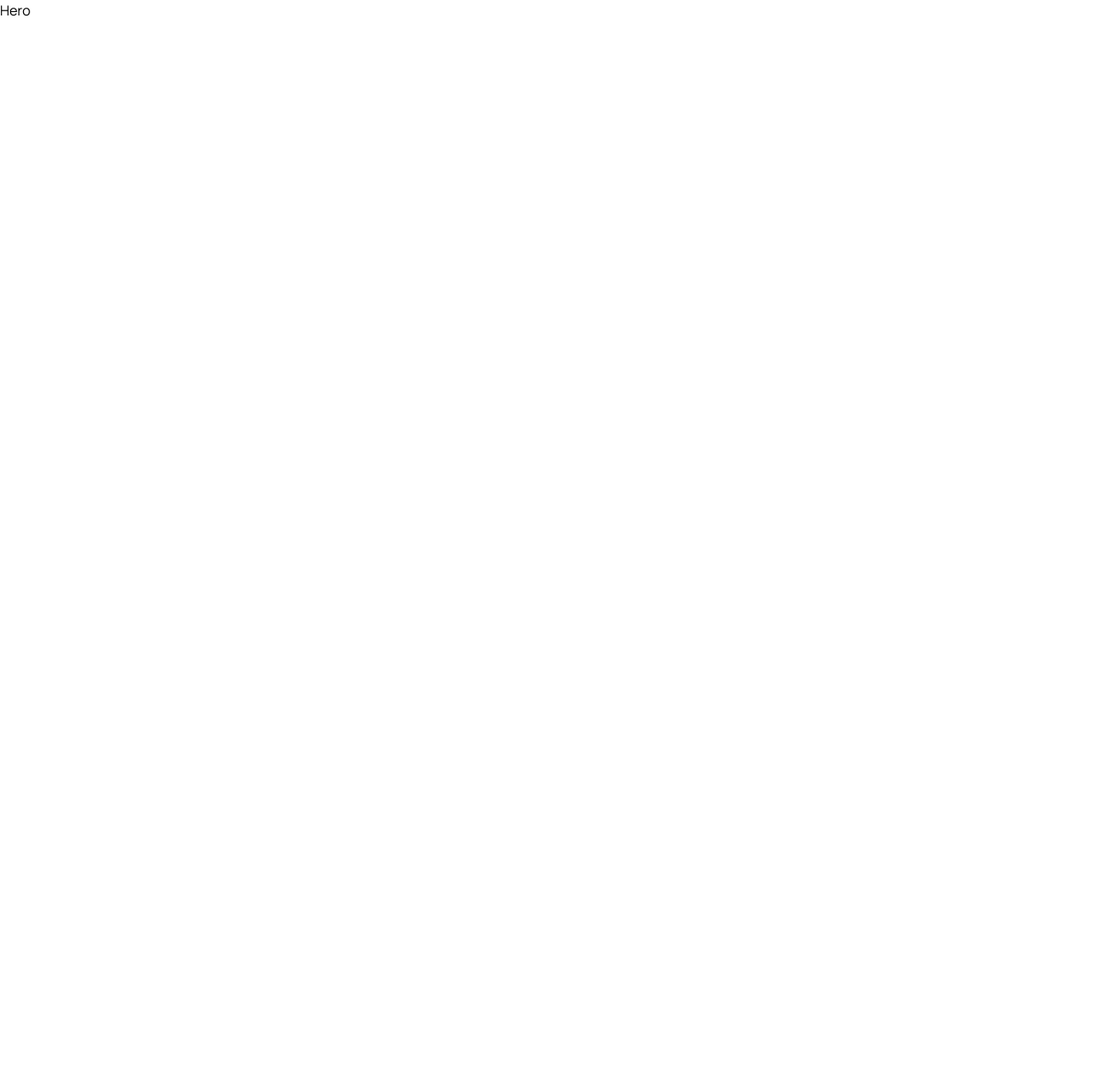
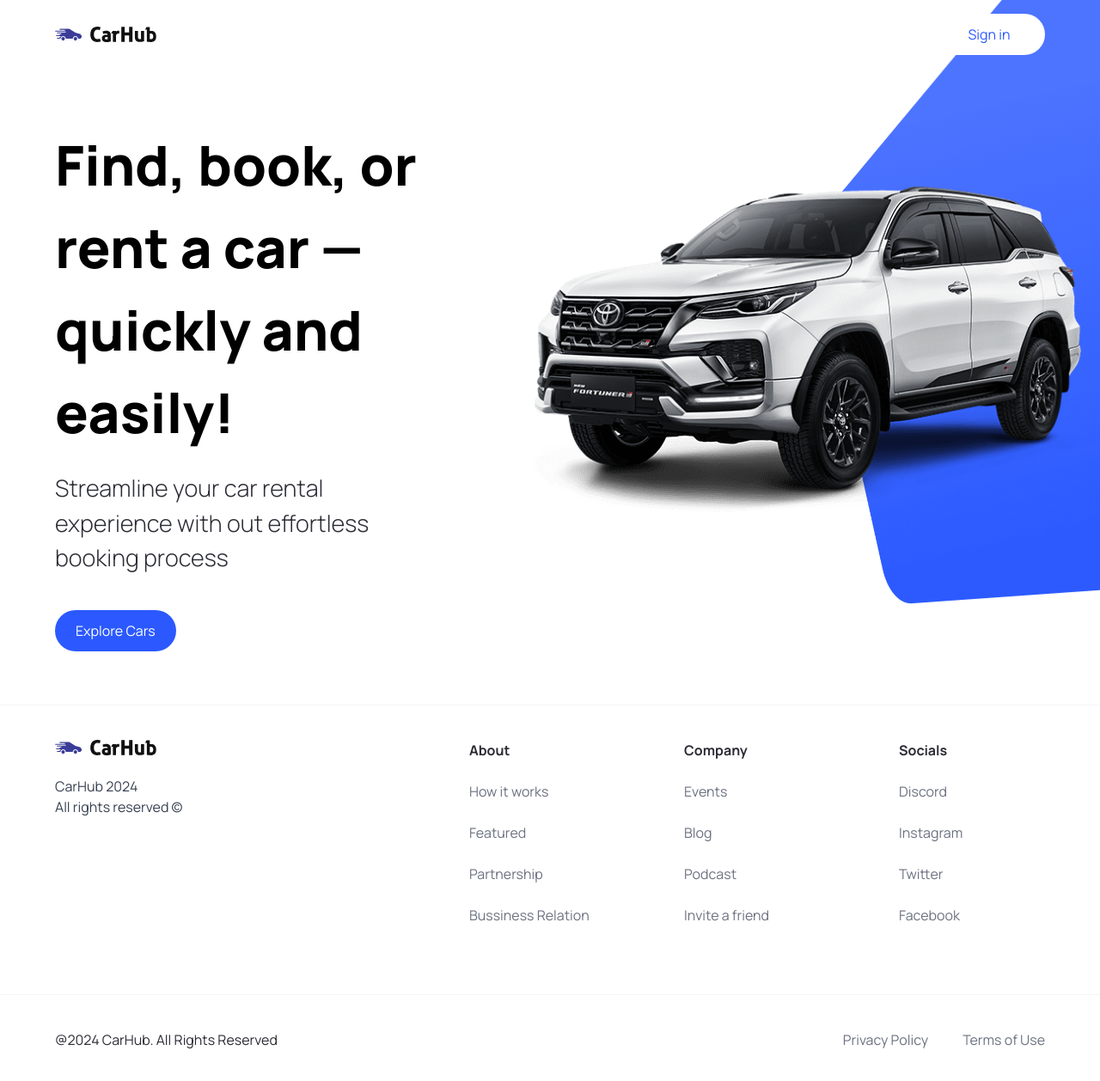
Before and after one commit to Adolsik/car-showcase, a Next.js app: page / in a window 1280 px wide. Shown: the top 1258 px of the page at 86% size. Before the commit the page ends 800 px from the top, so only its background shows below. Built offline with nearby package versions, Linux system fonts and the light colour scheme.

Commit message:
hero,navbar,footer

```diff
--- a/app/layout.tsx
+++ b/app/layout.tsx
@@ -1,12 +1,13 @@
 import type { Metadata } from "next";
-import { Inter } from "next/font/google";
 import "./globals.css";
 
-const inter = Inter({ subsets: ["latin"] });
+import Navbar from '../components/Navbar';
+import Footer from '../components/Footer'
+
 
 export const metadata: Metadata = {
-  title: "Create Next App",
-  description: "Generated by create next app",
+  title: "CarHub",
+  description: "Discover the best cars in the world",
 };
 
 export default function RootLayout({
@@ -16,7 +17,11 @@
 }>) {
   return (
     <html lang="en">
-      <body className={inter.className}>{children}</body>
+      <body className="relative">
+        <Navbar />
+        {children}
+        <Footer />
+        </body>
     </html>
   );
 }
--- /dev/null
+++ b/components/Button.tsx
@@ -0,0 +1,20 @@
+"use client";
+import Image from "next/image"
+import { MouseEventHandler } from "react";
+
+const Button = (props: {title:string, handleClick?: MouseEventHandler<HTMLButtonElement>, containerStyles?: string, btnType?: 'button' | 'submit' }) => {
+  return (
+    <button
+     disabled={false}
+     type={"button"}
+     className={`custom-btn ${props.containerStyles}`}
+     onClick={props.handleClick} >
+        <span className={`flex-1`}>
+            {props.title}
+        </span>
+
+    </button>
+  )
+}
+
+export default Button
--- /dev/null
+++ b/components/Footer.tsx
@@ -0,0 +1,42 @@
+import Image from "next/image"
+import Link from "next/link"
+import { footerLinks } from "@/constants"
+
+const Footer = () => {
+  return (
+    <footer className="flex flex-col text-black-100 mt-5 border-t border-gray-100">
+        <div className="flex max-md:flex-col flex-wrap justify-between gap-5 sm:px-16 px-6 py-10 ">
+            <div className="flex flex-col justify-start items-start gap-6">
+                <Image src={'/logo.svg'} alt="logo" width={118} height={18} className="object-contain" />
+                <p className="text-base text-gray-700">CarHub 2024 <br/>
+                All rights reserved &copy;</p>
+            </div>
+            <div className="footer__links">
+                {footerLinks.map((link)=>(
+                    <div key={link.title} className="footer__link" >
+                         <h3 className="font-bold">{link.title}</h3>
+                         {link.links.map((item)=>(
+                            <Link key={item.title} href={item.url} className="text-gray-500">
+                                {item.title}
+                            </Link>
+                         ))}
+                    </div>
+                ))}
+            </div>
+            </div>
+            <div className="flex justify-between items-center flex-wrap mt-10 border-t border-gray-100 sm:px-16 px-6 py-10">
+                <p>@2024 CarHub. All Rights Reserved</p>
+                 <div className="footer__copyrights-link">
+                        <Link href={'/'} className="text-gray-500">
+                            Privacy Policy
+                        </Link>
+                        <Link href={'/'} className="text-gray-500">
+                            Terms of Use
+                        </Link>
+                 </div>
+            </div>
+    </footer>
+  )
+}
+
+export default Footer
--- a/components/Hero.tsx
+++ b/components/Hero.tsx
@@ -1,8 +1,32 @@
+"use client";
+
 import Image from "next/image"
+import Button from './Button'
 
 const Hero = () => {
+  const handleScroll = () => {
+
+  }
   return (
-    <div>Hero</div>
+    <div className="hero">
+      <div className="flex-1 pt-36 padding-x">
+        <h1 className="hero__title">
+          Find, book, or rent a car — quickly and easily!
+        </h1>
+        <p className="hero__subtitle">Streamline your car rental experience with out effortless booking process</p>
+
+        <Button title='Explore Cars'
+          handleClick={handleScroll}
+          containerStyles='bg-primary-blue text-white rounded-full mt-10'
+          />
+      </div>
+      <div className="hero__image-container">
+        <div className="hero__image">
+          <Image src={'/hero.png'} alt="hero" fill className="object-contain" />
+          <div className="hero__image-overlay" />
+        </div>
+      </div>
+    </div>
   )
 }
 
--- /dev/null
+++ b/components/Navbar.tsx
@@ -0,0 +1,21 @@
+import Link from "next/link"
+import Image from "next/image"
+import Button from "./Button"
+
+const Navbar = () => {
+  return (
+    <header className="w-full absolute z-10">
+        <nav className="max-w-[1440px] mx-auto flex justify-between items-center sm:px-16 px-6 py-4">
+            <Link href={'/'} className="flex justify-center items-center">
+                <Image src={'/logo.svg'} alt="car hub logo" width={118} height={18} className="object-contain" />
+            </Link>
+            <Button title="Sign in"
+                btnType='button'
+                containerStyles="text-primary-blue rounded-full bg-white min-w-[130px]"/>
+        </nav>
+
+    </header>
+  )
+}
+
+export default Navbar
--- /dev/null
+++ b/constants/index.ts
@@ -0,0 +1,101 @@
+export const manufacturers = [
+    "Acura",
+    "Alfa Romeo",
+    "Aston Martin",
+    "Audi",
+    "Bentley",
+    "BMW",
+    "Buick",
+    "Cadillac",
+    "Chevrolet",
+    "Chrysler",
+    "Citroen",
+    "Dodge",
+    "Ferrari",
+    "Fiat",
+    "Ford",
+    "GMC",
+    "Honda",
+    "Hyundai",
+    "Infiniti",
+    "Jaguar",
+    "Jeep",
+    "Kia",
+    "Lamborghini",
+    "Land Rover",
+    "Lexus",
+    "Lincoln",
+    "Maserati",
+    "Mazda",
+    "McLaren",
+    "Mercedes-Benz",
+    "MINI",
+    "Mitsubishi",
+    "Nissan",
+    "Porsche",
+    "Ram",
+    "Rolls-Royce",
+    "Subaru",
+    "Tesla",
+    "Toyota",
+    "Volkswagen",
+    "Volvo",
+  ];
+
+  export const yearsOfProduction = [
+    { title: "Year", value: "" },
+    { title: "2015", value: "2015" },
+    { title: "2016", value: "2016" },
+    { title: "2017", value: "2017" },
+    { title: "2018", value: "2018" },
+    { title: "2019", value: "2019" },
+    { title: "2020", value: "2020" },
+    { title: "2021", value: "2021" },
+    { title: "2022", value: "2022" },
+    { title: "2023", value: "2023" },
+  ];
+
+  export const fuels = [
+    {
+      title: "Fuel",
+      value: "",
+    },
+    {
+      title: "Gas",
+      value: "Gas",
+    },
+    {
+      title: "Electricity",
+      value: "Electricity",
+    },
+  ];
+
+  export const footerLinks = [
+    {
+      title: "About",
+      links: [
+        { title: "How it works", url: "/" },
+        { title: "Featured", url: "/" },
+        { title: "Partnership", url: "/" },
+        { title: "Bussiness Relation", url: "/" },
+      ],
+    },
+    {
+      title: "Company",
+      links: [
+        { title: "Events", url: "/" },
+        { title: "Blog", url: "/" },
+        { title: "Podcast", url: "/" },
+        { title: "Invite a friend", url: "/" },
+      ],
+    },
+    {
+      title: "Socials",
+      links: [
+        { title: "Discord", url: "/" },
+        { title: "Instagram", url: "/" },
+        { title: "Twitter", url: "/" },
+        { title: "Facebook", url: "/" },
+      ],
+    },
+  ];
```
